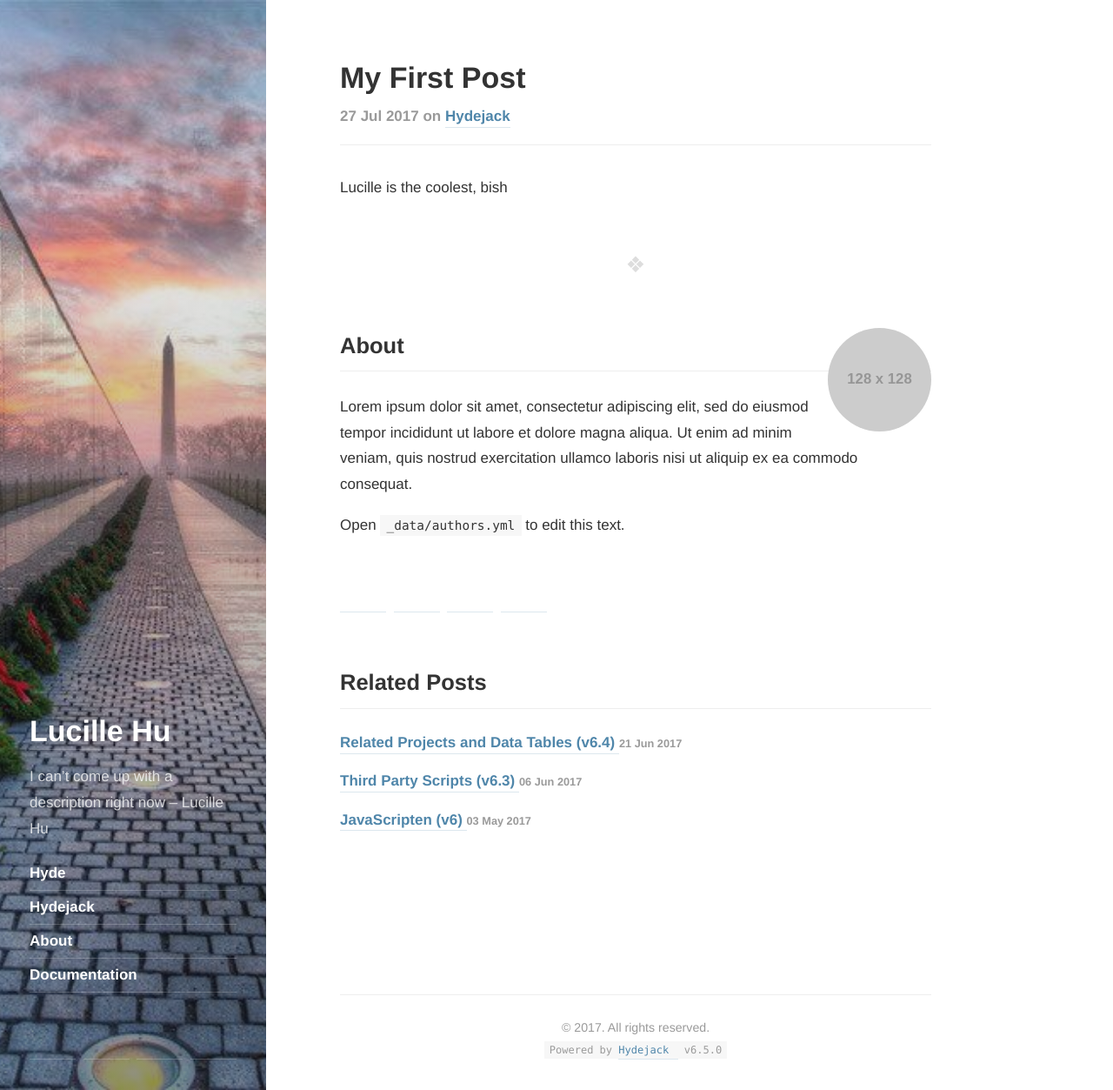
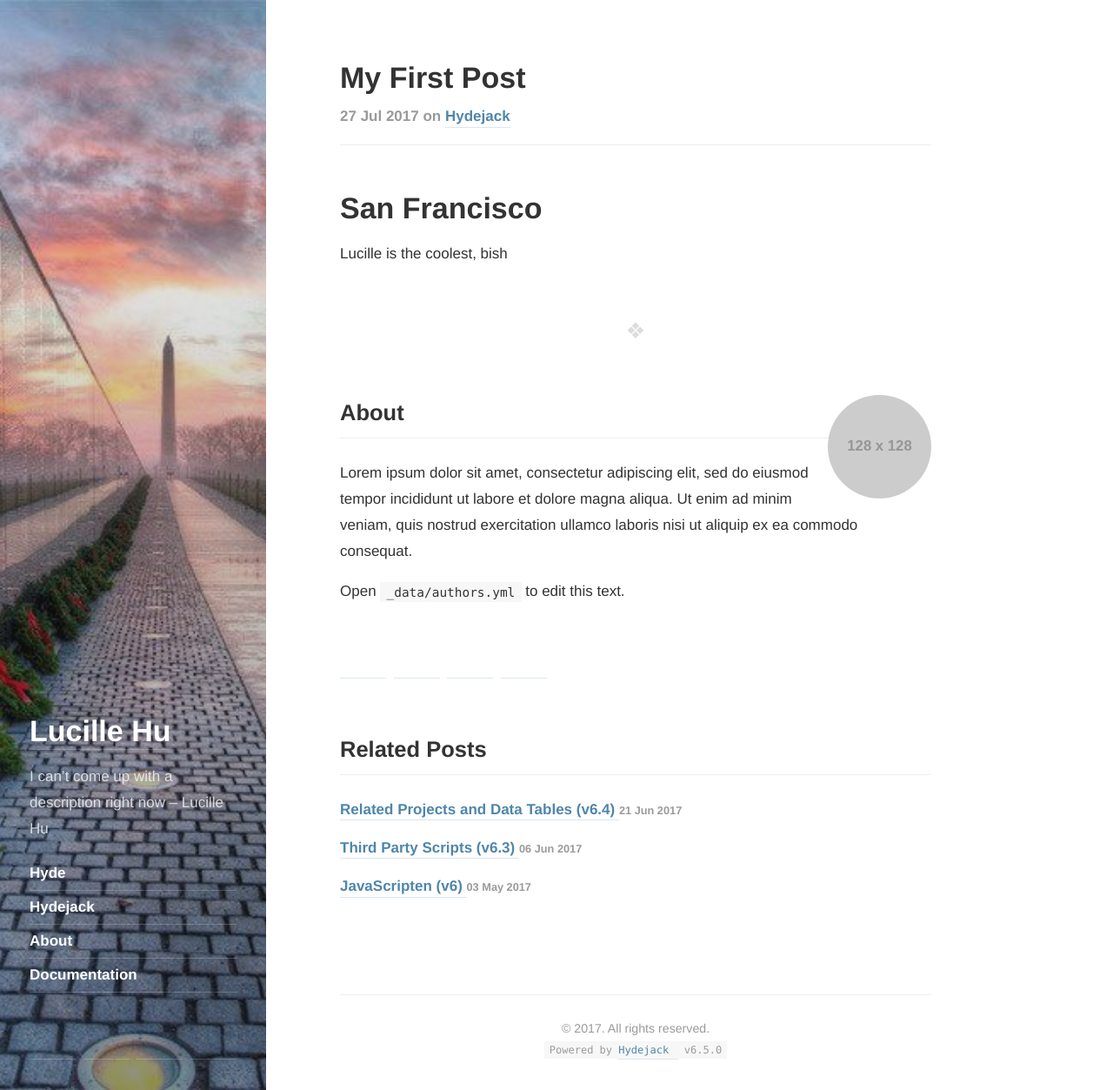
Before and after one commit to lucillerh/lucille54321.github.io, a Jekyll site: the page built from _posts/2017-07-27-gems.md, in a window 1280 px wide and 1253 px high. Shown: the whole window at 87% size. Built offline with Jekyll 4.4.1, drawn with Linux system fonts in a browser that asks for light colours; nearby versions of some CDN libraries.

Commit message:
Post one updtae

```diff
--- a/_posts/2017-07-27-gems.md
+++ b/_posts/2017-07-27-gems.md
@@ -4,4 +4,6 @@ title: 'My First Post'
 tags: [hydejack]
 ---
 
+# San Francisco
+
 Lucille is the coolest, bish
```
